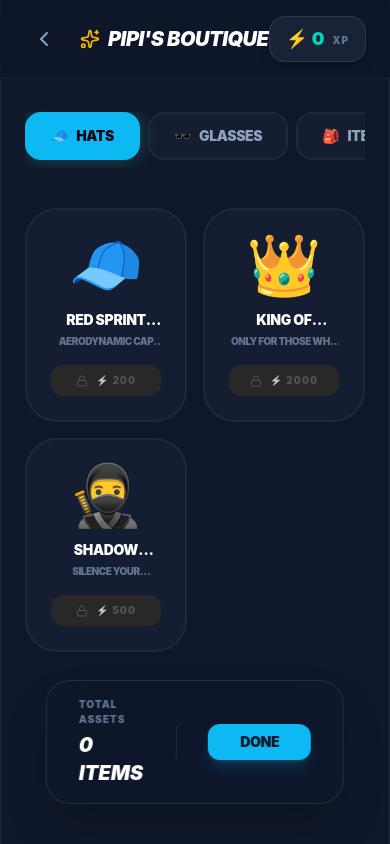
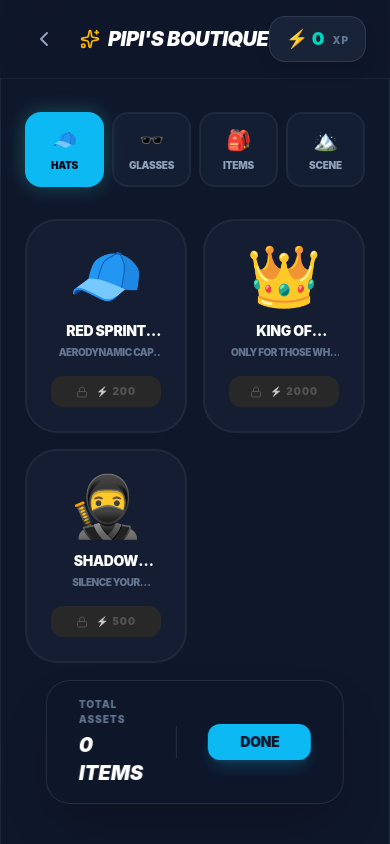
Before and after one commit to jayPark21/Fitness-pipi-app, a React (Vite) app: page /shop in a window 390 px wide. Built offline with nearby package versions, Linux system fonts and the light colour scheme; no server answers.

Commit message:
ui: Shop 카테고리 버튼 모바일 최적화 - grid-cols-4로 균등 배분

```diff
--- a/src/pages/Shop.tsx
+++ b/src/pages/Shop.tsx
@@ -63,21 +63,21 @@ export default function Shop() {
             </header>
 
             <main className="flex-1 max-w-4xl mx-auto w-full pt-28 pb-32 px-6">
-                {/* Category Selector */}
-                <div className="flex gap-2 mb-10 overflow-x-auto no-scrollbar pb-2">
+                {/* Category Selector - grid so all 4 buttons fit on any screen width */}
+                <div className="grid grid-cols-4 gap-2 mb-8">
                     {categories.map(cat => (
                         <button
                             key={cat.id}
                             onClick={() => setSelectedCategory(cat.id)}
                             className={`
-                                flex items-center gap-2 px-6 py-3 rounded-2xl font-black text-sm uppercase tracking-tight transition-all whitespace-nowrap border-2
+                                flex flex-col items-center justify-center gap-1 py-3 rounded-2xl font-black text-[10px] uppercase tracking-tight transition-all border-2
                                 ${selectedCategory === cat.id
                                     ? 'bg-primary-500 border-primary-500 text-slate-950 shadow-[0_0_20px_rgba(45,212,191,0.3)]'
                                     : 'bg-slate-800/40 border-slate-800 text-slate-400 hover:border-slate-700'}
                             `}
                         >
-                            <span>{cat.icon}</span>
-                            {cat.label}
+                            <span className="text-xl">{cat.icon}</span>
+                            <span>{cat.label}</span>
                         </button>
                     ))}
                 </div>
```
